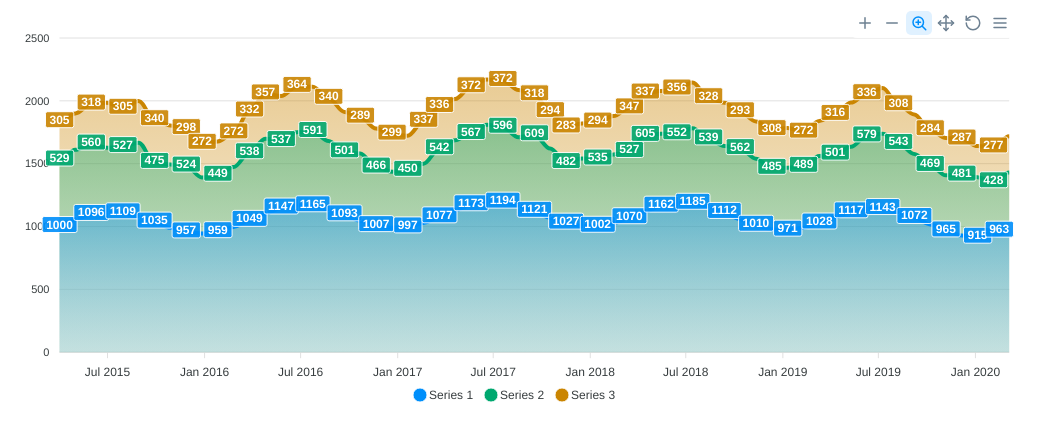
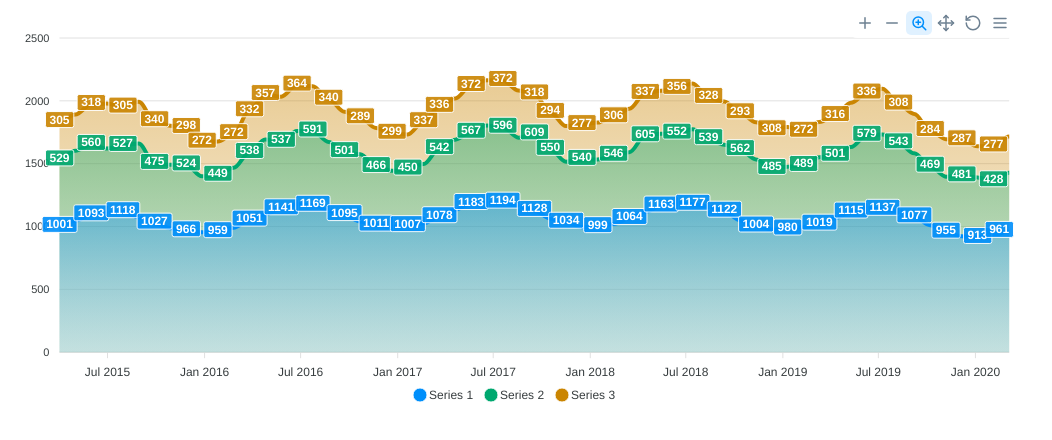
Before and after one commit to Akiyah/time_series_data_generator, a plain HTML site: page index.html in a window 1280 px wide. Shown: the whole page, without its empty margins (0-1052 px from the left). Drawn offline with nearby package versions, Linux system fonts and the light colour scheme.

Commit message:
refactoring

```diff
--- a/index.html
+++ b/index.html
@@ -13,7 +13,7 @@ const series = [{
     name: "Series 1",
     data: generator.generateValues({
       base: 1000,
-    random: 0,
+      random: 10,
       waves: [[365, 100], [365*10, 100]],
     }),
   }, {
```
Lines whose indentation alone changed are shown as unchanged.
